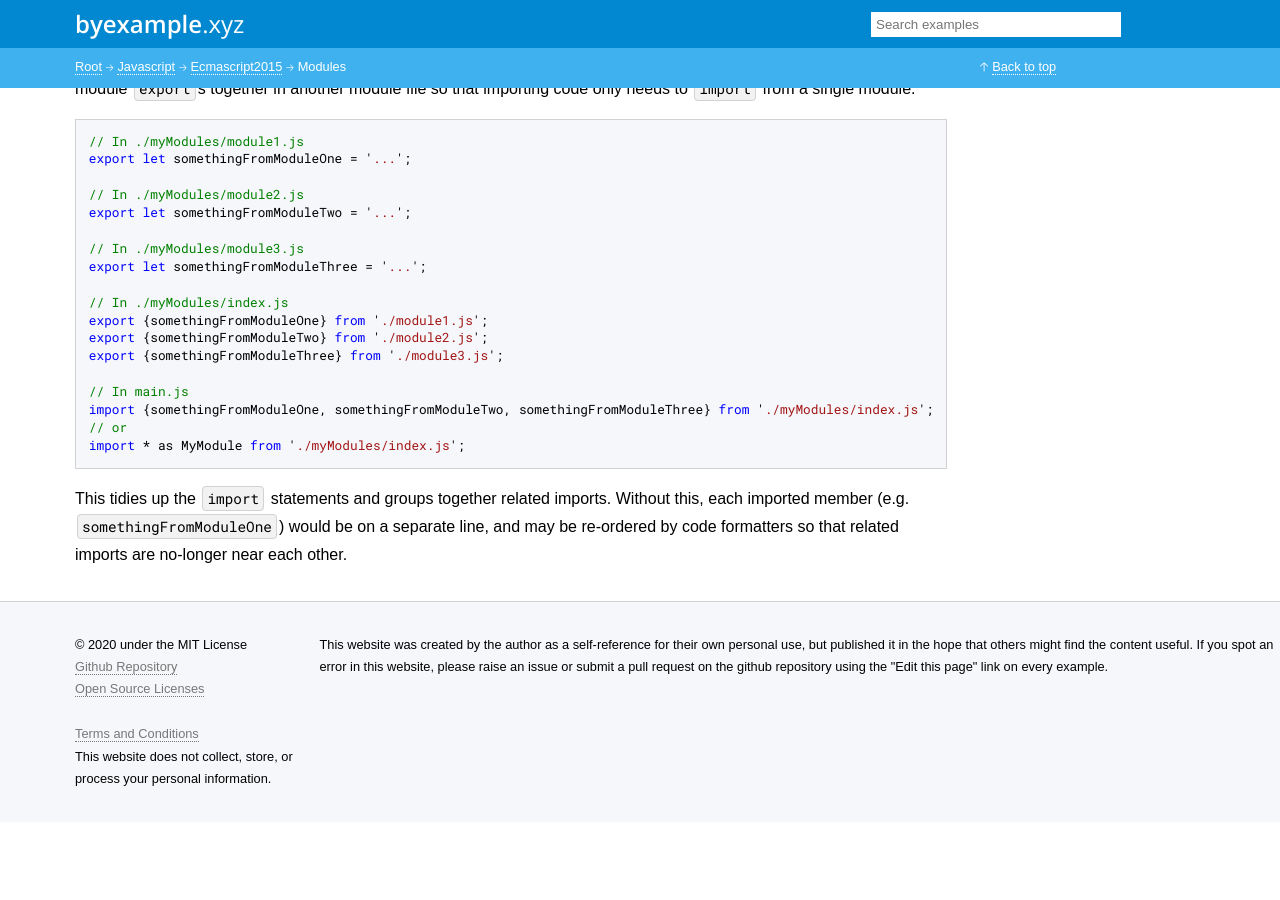
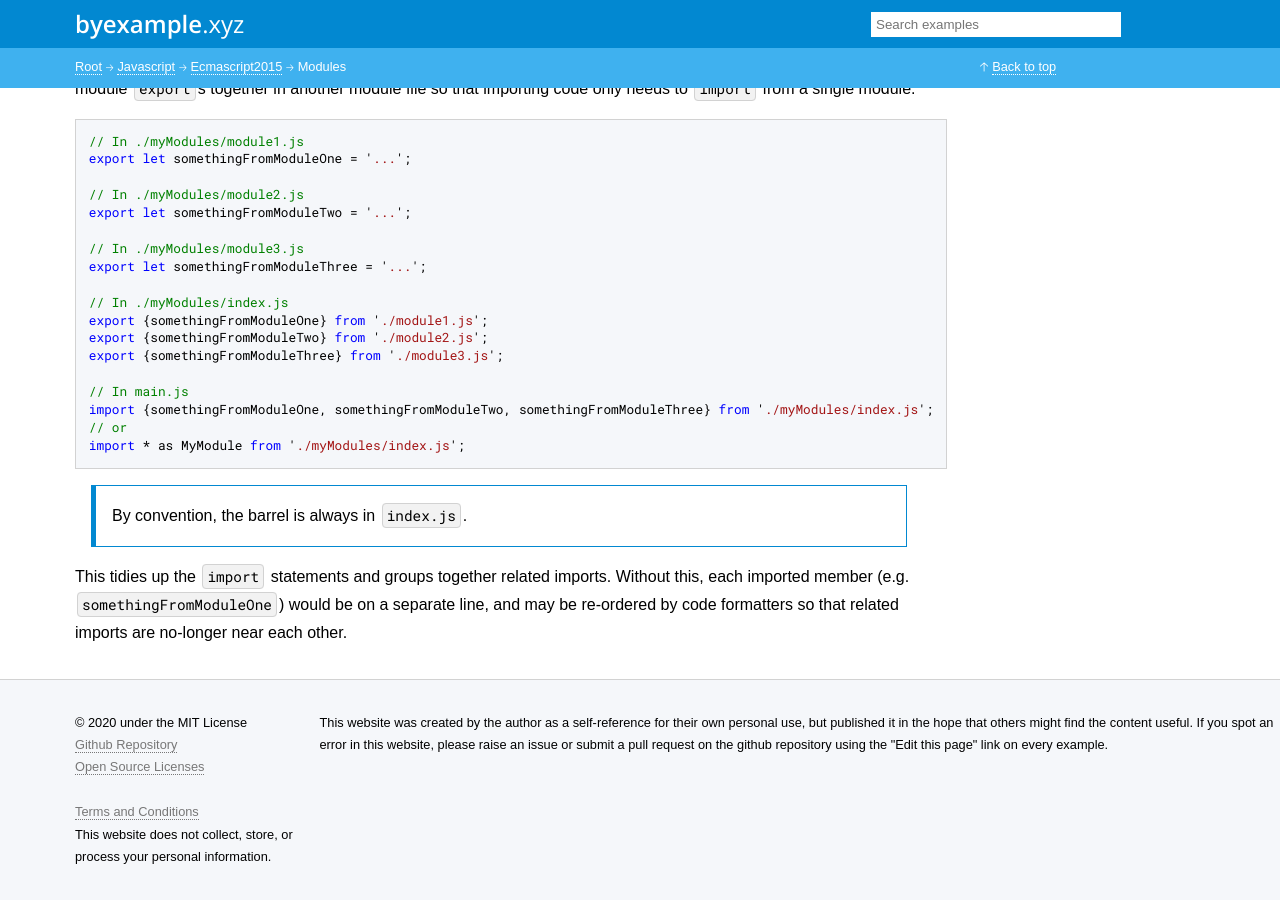
Before and after one commit to matt1/byexample.xyz, a Jekyll site: the page built from _examples/javascript/ECMAScript2015/modules.md, in a window 1280 px wide and 900 px high, scrolled down 2517 px. Built offline with Jekyll 4.4.1, drawn with Linux system fonts in a browser that asks for light colours; before the commit the page ends 3339 px from its top, so only the background shows below that.

Commit message:
Update modules.md

````diff
--- a/_examples/javascript/ECMAScript2015/modules.md
+++ b/_examples/javascript/ECMAScript2015/modules.md
@@ -148,6 +148,8 @@ import {somethingFromModuleOne, somethingFromModuleTwo, somethingFromModuleThree
 import * as MyModule from './myModules/index.js';
 ```
 
+> By convention, the barrel is always in `index.js`.
+
 This tidies up the `import` statements and groups together related imports.
 Without this, each imported member (e.g. `somethingFromModuleOne`) would be on
 a separate line, and may be re-ordered by code formatters so that related
````
